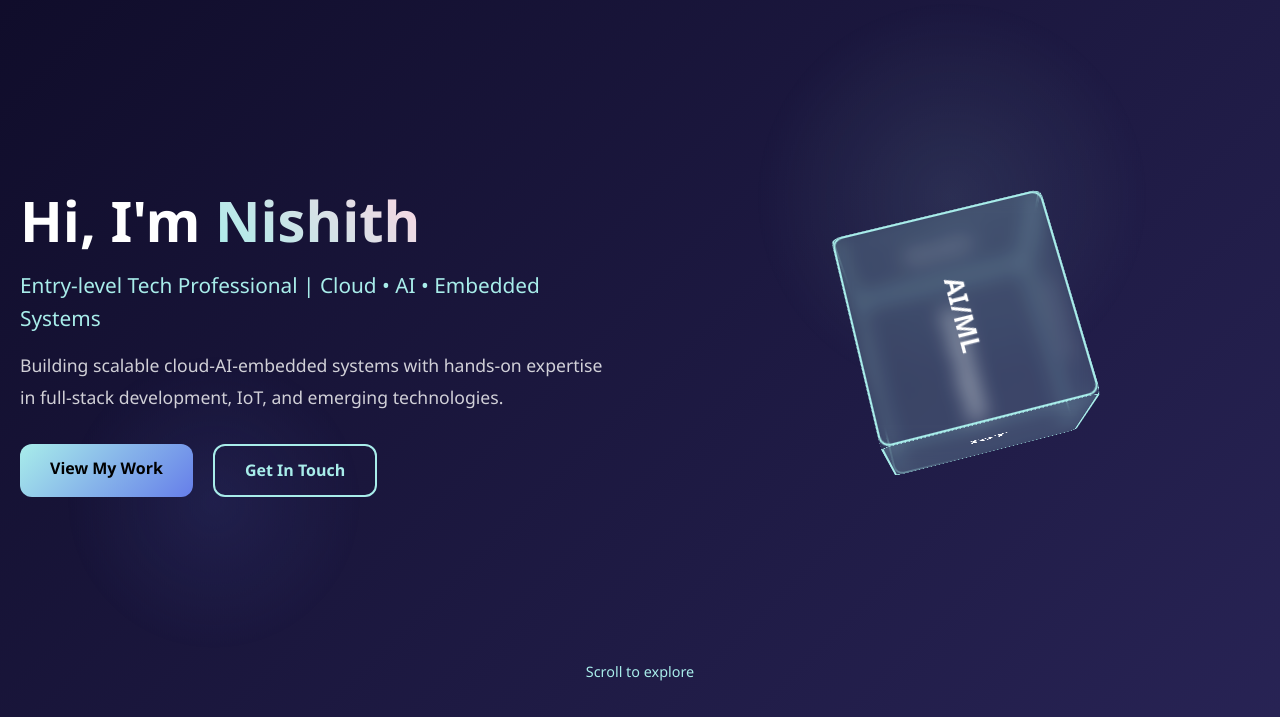
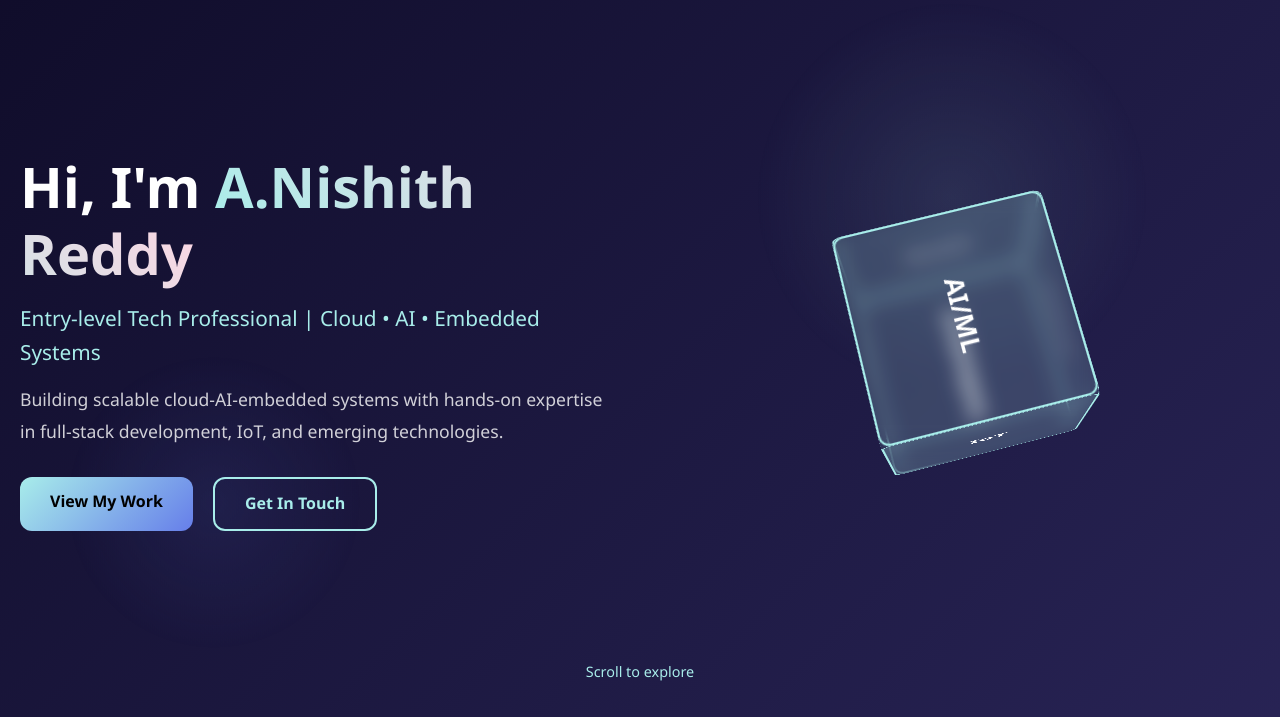
Before and after one commit to nishith232-A/3d-resume, a plain HTML site: page index.html in a window 1280 px wide. Shown: the part 83-800 px from the top of the page. Drawn offline with Linux system fonts and the light colour scheme.

Commit message:
Update hero section with full name

```diff
--- a/index.html
+++ b/index.html
@@ -34,7 +34,7 @@
     <section id="home" class="hero">
         <div class="hero-content">
             <div class="hero-text">
-                <h1>Hi, I'm <span class="highlight">Nishith</span></h1>
+                <h1>Hi, I'm <span class="highlight">A.Nishith Reddy</span></h1>
                 <p class="subtitle">Entry-level Tech Professional | Cloud • AI • Embedded Systems</p>
                 <p class="description">Building scalable cloud-AI-embedded systems with hands-on expertise in full-stack development, IoT, and emerging technologies.</p>
                 <div class="cta-buttons">
```
